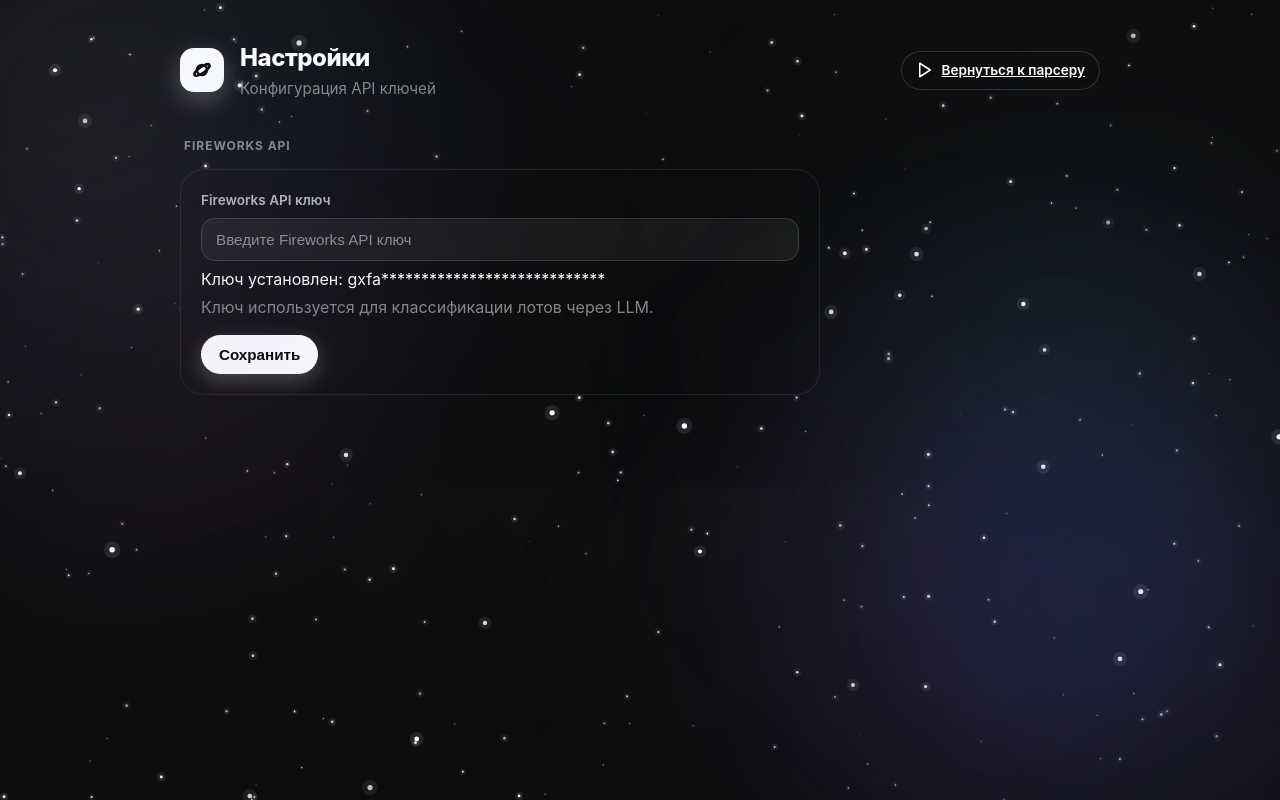
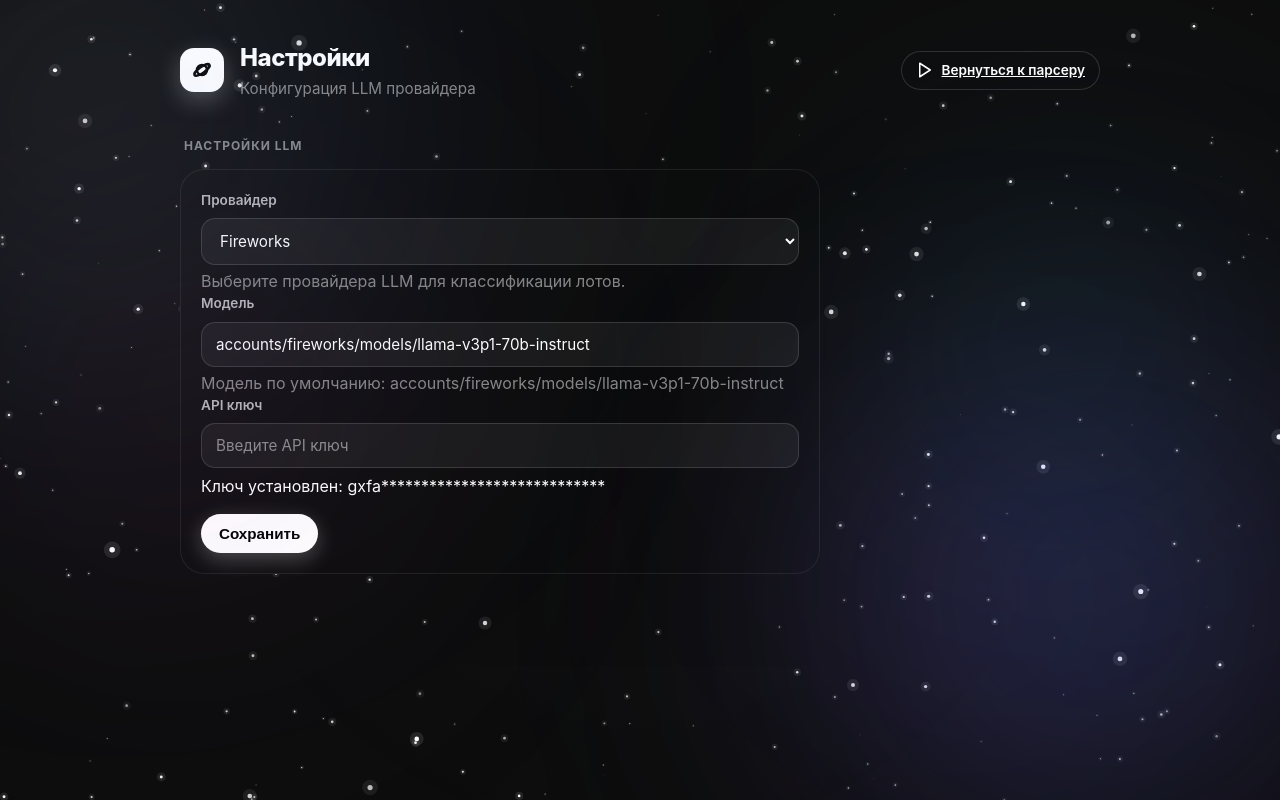
Before and after one commit to XRS0/funpay_parser, a Flask app: page /settings in a window 1280 px wide. Run offline with Flask 3, Linux system fonts and the light colour scheme.

Commit message:
Add OpenRouter support alongside Fireworks for LLM classification

```diff
--- a/app.py
+++ b/app.py
@@ -28,7 +28,15 @@
 )
 from main import ParserCancelled, run_parser
 from scheduler import ParserScheduler
-from config import get_fireworks_api_key, set_fireworks_api_key, RUN_STATE_FILE
+from config import (
+    get_llm_api_key,
+    get_llm_model,
+    get_llm_provider,
+    set_llm_api_key,
+    set_llm_model,
+    set_llm_provider,
+    RUN_STATE_FILE,
+)
 
 app = Flask(__name__)
 _db_path = os.getenv("DATABASE_PATH", "parser.db")
@@ -515,24 +523,44 @@
 
 @app.route("/api/settings", methods=["GET"])
 def api_settings_get():
-    """Return the current persisted settings (key is masked if set)."""
-    key = get_fireworks_api_key() or ""
+    """Return the current LLM provider, model, and masked API key."""
+    provider = get_llm_provider()
+    model = get_llm_model()
+    key = get_llm_api_key() or ""
     masked = ""
     if key:
         masked = key[:4] + "*" * (len(key) - 4) if len(key) > 4 else "*" * len(key)
     return jsonify({
-        "fireworks_api_key": masked,
+        "llm_provider": provider,
+        "llm_model": model,
+        "llm_api_key": masked,
         "has_key": bool(key),
+        "default_models": {
+            "fireworks": "accounts/fireworks/models/llama-v3p1-70b-instruct",
+            "openrouter": "openai/gpt-4o-mini",
+        },
     })
 
 
 @app.route("/api/settings", methods=["PUT"])
 def api_settings_update():
-    """Persist the Fireworks API key from the settings page."""
+    """Persist LLM provider, model, and API key from the settings page."""
     data = request.get_json() or {}
-    key = (data.get("fireworks_api_key") or "").strip()
-    set_fireworks_api_key(key)
-    return jsonify({"success": True, "has_key": bool(get_fireworks_api_key())})
+    provider = data.get("llm_provider")
+    if provider in ("fireworks", "openrouter"):
+        set_llm_provider(provider)
+    model = (data.get("llm_model") or "").strip()
+    if "llm_model" in data:
+        set_llm_model(model)
+    key = (data.get("llm_api_key") or "").strip()
+    if "llm_api_key" in data:
+        set_llm_api_key(key)
+    return jsonify({
+        "success": True,
+        "llm_provider": get_llm_provider(),
+        "llm_model": get_llm_model(),
+        "has_key": bool(get_llm_api_key()),
+    })
 
 
 @app.route("/files/results.json")
--- a/docker-compose.yml
+++ b/docker-compose.yml
@@ -9,8 +9,11 @@
       - DATA_DIR=/app/data
       - DATABASE_PATH=/app/data/parser.db
       - DEV_RUNNER=1
+      - LLM_PROVIDER=${LLM_PROVIDER:-fireworks}
       - FIREWORKS_API_KEY=${FIREWORKS_API_KEY:-}
       - FIREWORKS_MODEL=${FIREWORKS_MODEL:-accounts/fireworks/models/llama-v3p1-70b-instruct}
+      - OPENROUTER_API_KEY=${OPENROUTER_API_KEY:-}
+      - OPENROUTER_MODEL=${OPENROUTER_MODEL:-openai/gpt-4o-mini}
       - FUNPAY_BASE_URL=${FUNPAY_BASE_URL:-https://funpay.com}
       - FUNPAY_LANG=${FUNPAY_LANG:-en}
       - MAX_PAGES=${MAX_PAGES:-3}
--- a/templates/settings.html
+++ b/templates/settings.html
@@ -39,7 +39,7 @@
                 </div>
                 <div>
                     <h1>Настройки</h1>
-                    <p class="subtitle">Конфигурация API ключей</p>
+                    <p class="subtitle">Конфигурация LLM провайдера</p>
                 </div>
             </div>
             <div class="header-actions">
@@ -53,16 +53,30 @@
         <main class="main">
             <section class="section reveal" style="animation-delay: 0.05s;">
                 <div class="section-header">
-                    <div class="section-label">Fireworks API</div>
+                    <div class="section-label">Настройки LLM</div>
                 </div>
                 <div class="card" style="max-width: 640px;">
                     <div class="field">
-                        <label for="fireworks-key">Fireworks API ключ</label>
-                        <input type="password" id="fireworks-key" class="input" placeholder="Введите Fireworks API ключ">
+                        <label for="llm-provider">Провайдер</label>
+                        <select id="llm-provider" class="form-input">
+                            <option value="fireworks">Fireworks</option>
+                            <option value="openrouter">OpenRouter</option>
+                        </select>
+                        <div class="hint" style="margin-top: 4px; color: var(--text-3);">
+                            Выберите провайдера LLM для классификации лотов.
+                        </div>
+                    </div>
+                    <div class="field">
+                        <label for="llm-model">Модель</label>
+                        <input type="text" id="llm-model" class="form-input" placeholder="оставь пустым для значения по умолчанию">
+                        <div class="hint" style="margin-top: 4px; color: var(--text-3);">
+                            Модель по умолчанию: <span id="default-model"></span>
+                        </div>
+                    </div>
+                    <div class="field">
+                        <label for="llm-api-key">API ключ</label>
+                        <input type="password" id="llm-api-key" class="form-input" placeholder="Введите API ключ">
                         <div id="key-status" class="hint" style="margin-top: 6px;"></div>
-                        <div class="hint" style="margin-top: 4px; color: var(--text-3);">
-                            Ключ используется для классификации лотов через LLM.
-                        </div>
                     </div>
                     <div class="actions" style="margin-top: 16px;">
                         <button id="save-key-btn" class="btn btn-primary">Сохранить</button>
@@ -75,10 +89,18 @@
     <div id="toast" class="toast"></div>
 
     <script>
-        const keyInput = document.getElementById('fireworks-key');
+        const providerSelect = document.getElementById('llm-provider');
+        const modelInput = document.getElementById('llm-model');
+        const keyInput = document.getElementById('llm-api-key');
         const saveKeyBtn = document.getElementById('save-key-btn');
         const keyStatus = document.getElementById('key-status');
+        const defaultModel = document.getElementById('default-model');
         const toast = document.getElementById('toast');
+
+        const defaultModels = {
+            fireworks: 'accounts/fireworks/models/llama-v3p1-70b-instruct',
+            openrouter: 'openai/gpt-4o-mini',
+        };
 
         function showToast(message, isError = false) {
             toast.textContent = message;
@@ -87,23 +109,32 @@
             setTimeout(() => toast.classList.remove('show'), 3000);
         }
 
+        function updateDefaultModelHint() {
+            defaultModel.textContent = defaultModels[providerSelect.value] || '';
+        }
+
         async function loadSettings() {
             try {
                 const resp = await fetch('/api/settings');
                 if (!resp.ok) throw new Error('Failed to load settings');
                 const data = await resp.json();
+                providerSelect.value = data.llm_provider || 'fireworks';
+                modelInput.value = data.llm_model || '';
+                updateDefaultModelHint();
                 if (data.has_key) {
-                    keyStatus.textContent = 'Ключ установлен: ' + data.fireworks_api_key;
+                    keyStatus.textContent = 'Ключ установлен: ' + data.llm_api_key;
                     keyStatus.style.color = 'var(--success)';
                 } else {
                     keyStatus.textContent = 'Ключ не настроен.';
                     keyStatus.style.color = 'var(--error)';
                 }
             } catch (err) {
-                keyStatus.textContent = 'Не удалось загрузить статус ключа.';
+                keyStatus.textContent = 'Не удалось загрузить настройки.';
                 keyStatus.style.color = 'var(--error)';
             }
         }
+
+        providerSelect.addEventListener('change', updateDefaultModelHint);
 
         saveKeyBtn.addEventListener('click', async () => {
             const key = keyInput.value.trim();
@@ -114,11 +145,18 @@
                 const resp = await fetch('/api/settings', {
                     method: 'PUT',
                     headers: { 'Content-Type': 'application/json' },
-                    body: JSON.stringify({ fireworks_api_key: key }),
+                    body: JSON.stringify({
+                        llm_provider: providerSelect.value,
+                        llm_model: modelInput.value.trim(),
+                        llm_api_key: key,
+                    }),
                 });
                 if (!resp.ok) throw new Error('Failed to save settings');
                 const data = await resp.json();
                 keyInput.value = '';
+                modelInput.value = data.llm_model || '';
+                providerSelect.value = data.llm_provider || 'fireworks';
+                updateDefaultModelHint();
                 if (data.has_key) {
                     keyStatus.textContent = 'Ключ сохранён.';
                     keyStatus.style.color = 'var(--success)';
```
Also changed, not shown: classifier.py (+32 -15 lines), config.py (+86 -7 lines), README.md.
